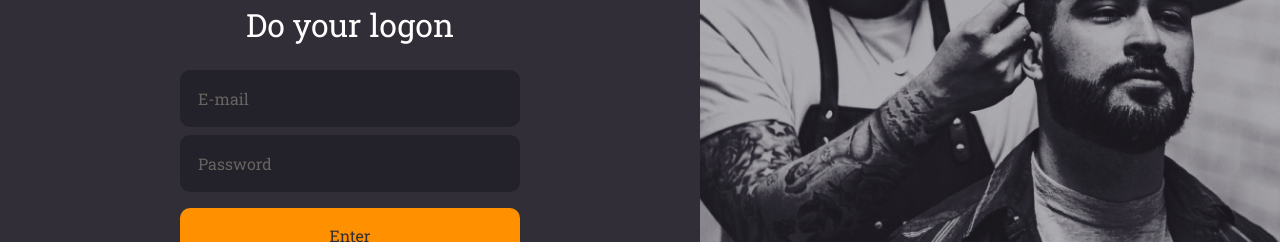
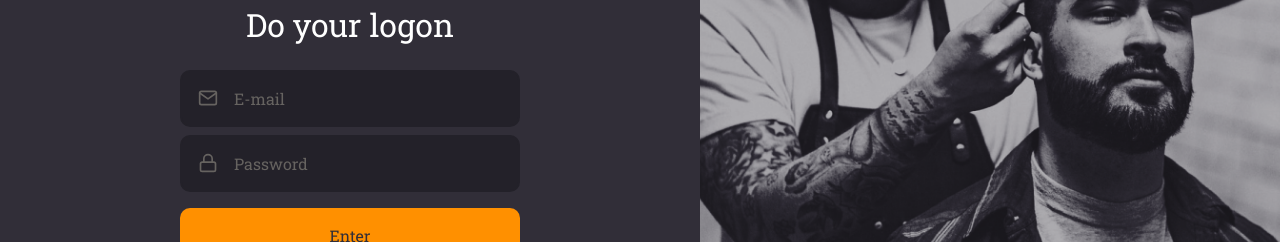
Before and after one commit to vessoni/GoBarberFrontTypescript, a React (Create React App) app: page / in a window 1280 px wide. Shown: the part 289-531 px from the top of the page. Built offline with nearby package versions, Linux system fonts and the light colour scheme.

Commit message:
creating components

```diff
--- /dev/null
+++ b/src/components/Button/index.tsx
@@ -0,0 +1,13 @@
+import React, { ButtonHTMLAttributes } from 'react';
+
+import { Container } from './styles';
+
+type ButtonProps = ButtonHTMLAttributes<HTMLButtonElement>;
+
+const Button: React.FC<ButtonProps> = ({ children, ...rest }) => (
+  <Container type="button" {...rest}>
+    {children}
+  </Container>
+);
+
+export default Button;
--- /dev/null
+++ b/src/components/Button/styles.ts
@@ -0,0 +1,19 @@
+import { shade } from 'polished';
+import styled from 'styled-components';
+
+export const Container = styled.button`
+  background: #ff9000;
+  height: 56px;
+  border-radius: 10px;
+  border: 0;
+  padding: 0 16px;
+  color: #312e38;
+  width: 100%;
+  font-weight: 500;
+  margin-top: 16px;
+  transition: background-color 0.2s;
+
+  &:hover {
+    background: ${shade(0.2, '#ff9000')};
+  }
+`;
--- /dev/null
+++ b/src/components/Input/index.tsx
@@ -0,0 +1,18 @@
+import React, { InputHTMLAttributes } from 'react';
+import { IconBaseProps } from 'react-icons';
+
+import { Container } from './styles';
+
+interface InputProps extends InputHTMLAttributes<HTMLInputElement> {
+  name: string;
+  icon?: React.ComponentType<IconBaseProps>;
+}
+
+const Input: React.FC<InputProps> = ({ icon: Icon, ...rest }) => (
+  <Container>
+    {Icon && <Icon size={20} />}
+
+    <input {...rest} />
+  </Container>
+);
+export default Input;
--- /dev/null
+++ b/src/components/Input/styles.ts
@@ -0,0 +1,35 @@
+import styled from 'styled-components';
+
+export const Container = styled.div`
+  background: #232129;
+  border-radius: 10px;
+  border: 2px solid #232129;
+  padding: 16px;
+  width: 100%;
+
+  display: flex;
+  align-items: center;
+
+  & + div {
+    margin-top: 8px;
+  }
+
+  input {
+    flex: 1;
+    border: 0;
+    color: #f4ede8;
+    background: transparent;
+    &::placeholder {
+      color: #666360;
+    }
+
+    & + input {
+      margin-top: 8px;
+    }
+  }
+
+  svg {
+    color: #666360;
+    margin-right: 16px;
+  }
+`;
--- a/src/pages/SignIn/index.tsx
+++ b/src/pages/SignIn/index.tsx
@@ -1,7 +1,10 @@
 import React from 'react';
-import { FiLogIn } from 'react-icons/fi';
+import { FiLogIn, FiMail, FiLock } from 'react-icons/fi';
 
 import logoImg from '../../assets/logo.svg';
+
+import Input from '../../components/Input';
+import Button from '../../components/Button';
 
 import { Container, Content, Background } from './styles';
 
@@ -12,9 +15,14 @@
 
       <form>
         <h1>Do your logon</h1>
-        <input placeholder="E-mail" />
-        <input type="password" placeholder="Password" />
-        <button type="submit">Enter</button>
+        <Input name="email" icon={FiMail} placeholder="E-mail" />
+        <Input
+          name="password"
+          icon={FiLock}
+          type="password"
+          placeholder="Password"
+        />
+        <Button type="submit">Enter</Button>
 
         <a href="forgot"> Forgot my password </a>
       </form>
--- a/src/pages/SignIn/styles.ts
+++ b/src/pages/SignIn/styles.ts
@@ -25,40 +25,6 @@
 
     h1 {
       margin-bottom: 24px;
-    }
-
-    input {
-      background: #232129;
-      border-radius: 10px;
-      border: 2px solid #232129;
-      color: #f4ede8;
-      padding: 16px;
-      width: 100%;
-
-      &::placeholder {
-        color: #666360;
-      }
-
-      & + input {
-        margin-top: 8px;
-      }
-    }
-
-    button {
-      background: #ff9000;
-      height: 56px;
-      border-radius: 10px;
-      border: 0;
-      padding: 0 16px;
-      color: #312e38;
-      width: 100%;
-      font-weight: 500;
-      margin-top: 16px;
-      transition: background-color 0.2s;
-
-      &:hover {
-        background: ${shade(0.2, '#ff9000')};
-      }
     }
 
     a {
```
Also changed, not shown: .eslintrc.json, 1 other file (tests, documents, lock files or other folders).
